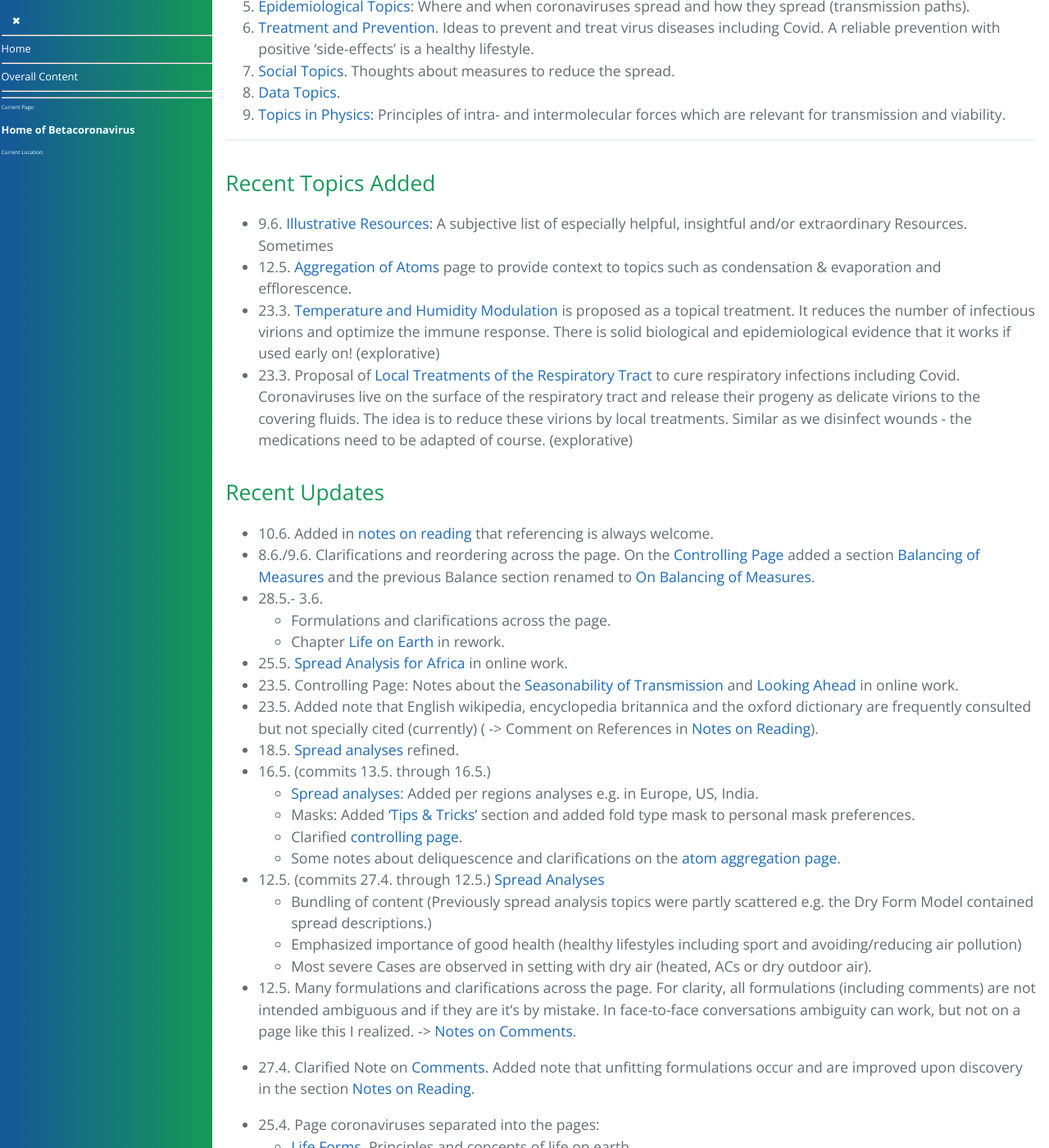
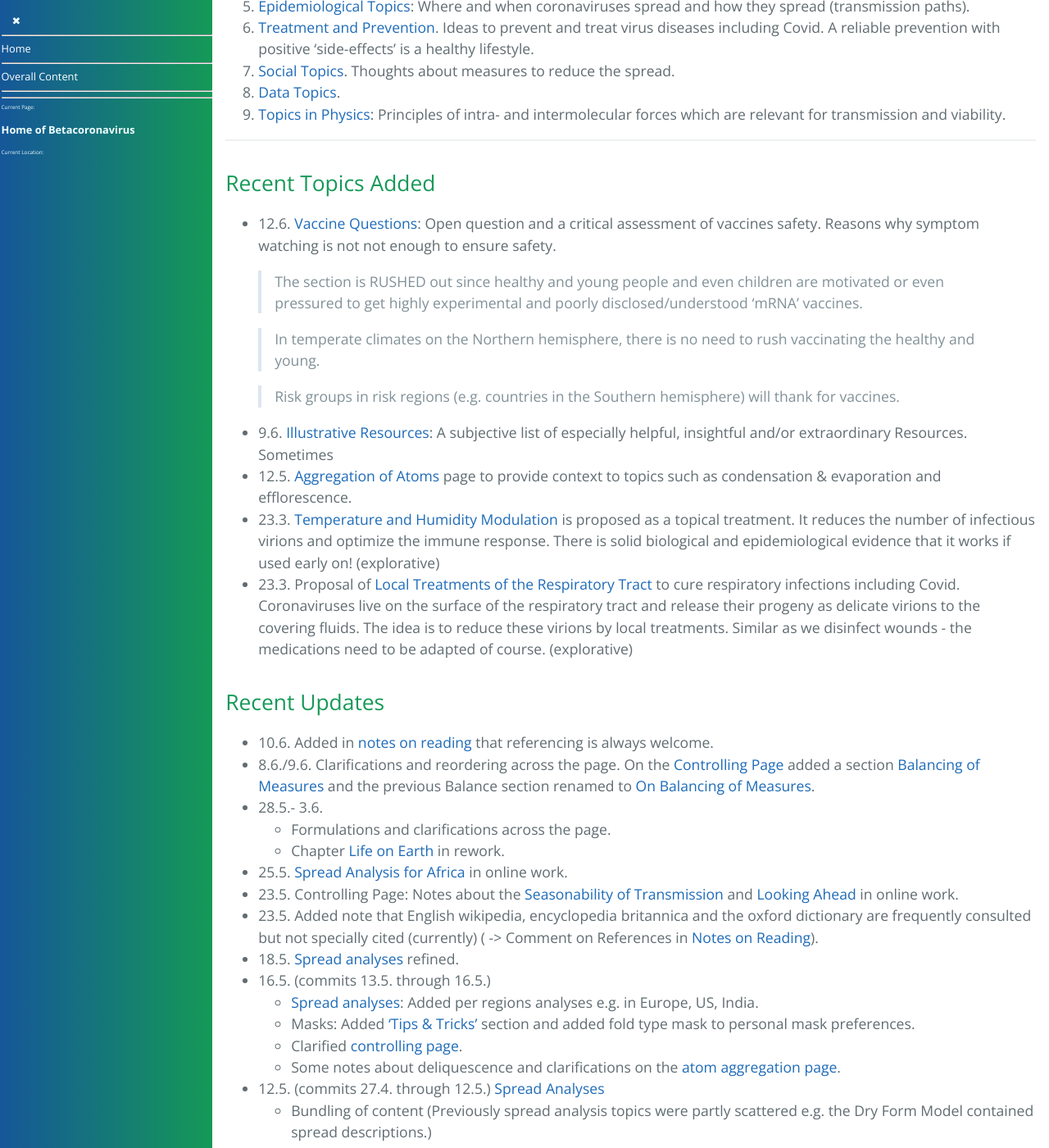
Before and after one commit to forestgrape/coronavirus, a Jekyll site: the page built from index.md, in a window 1280 px wide and 1400 px high, scrolled down 817 px. Shown: the whole window at 82% size. Built offline with Jekyll 4.4.1, drawn with Linux system fonts in a browser that asks for light colours; our own code applies the rules of GitHub Pages for plain Markdown files; some of the changed text lies outside the part shown.

Commit message:
vaccine_questions announced and moved old updates to update history

```diff
--- a/index.md
+++ b/index.md
@@ -34,6 +34,12 @@ This section overviews the content. The [full content section](#content) lists t
 ---
 
 ## Recent Topics Added
+- 12.6. [Vaccine Questions](10_vaccines/vaccine_questions.md): Open question and a critical assessment of vaccines safety. Reasons why symptom watching is not not enough to ensure safety.
+  > The section is RUSHED out since healthy and young people and even children are motivated or even pressured to get highly experimental and poorly disclosed/understood 'mRNA' vaccines.
+
+  > In temperate climates on the Northern hemisphere, there is no need to rush vaccinating the healthy and young.
+
+  > Risk groups in risk regions (e.g. countries in the Southern hemisphere) will thank for vaccines.
 - 9.6. [Illustrative Resources](1_introduction/illustrative_resources.md): A subjective list of especially helpful, insightful and/or extraordinary Resources. Sometimes
 - 12.5. [Aggregation of Atoms](9_physics/aggregations_of_atoms.md) page to provide context to topics such as condensation & evaporation and efflorescence.
 - 23.3. [Temperature and Humidity Modulation](6_prevention_and_treatment/temperature_modulation.md) is proposed as a topical treatment. It reduces the number of infectious virions and optimize the immune response. There is solid biological and epidemiological evidence that it works if used early on! (explorative)
@@ -60,16 +66,6 @@ This section overviews the content. The [full content section](#content) lists t
   - Bundling of content (Previously spread analysis topics were partly scattered e.g. the Dry Form Model contained spread descriptions.)
   - Emphasized importance of good health (healthy lifestyles including sport and avoiding/reducing air pollution)
   - Most severe Cases are observed in setting with dry air (heated, ACs or dry outdoor air).
-
-- 12.5. Many formulations and clarifications across the page. For clarity, all formulations (including comments) are not intended ambiguous and if they are it's by mistake. In face-to-face conversations ambiguity can work, but not on a page like this I realized. -> [Notes on Comments](#comments).
-
-- 27.4. Clarified Note on [Comments](#comments). Added note that unfitting formulations occur and are improved upon discovery in the section [Notes on Reading](#notes-on-reading).
-
-- 25.4. Page coronaviruses separated into the pages:
-  - [Life Forms](2_biological/life-forms.md). Principles and concepts of life on earth.
-  - [Viruses](2_biological/viruses.md). What viruses are and what they can do and do.
-  - [Coronaviruses](2_biological/coronavirus.md). Life cycle, distinguishing features and capabilities of coronaviruses.
-  - [Motion](./2_biological/mobility.md) How life form move or get moved to cross distances.
 * [-> Full Update History](./1_introduction/update_history.md)
 
 
```
Also changed, not shown: 1_introduction/update_history.md (+10 -1 lines).
